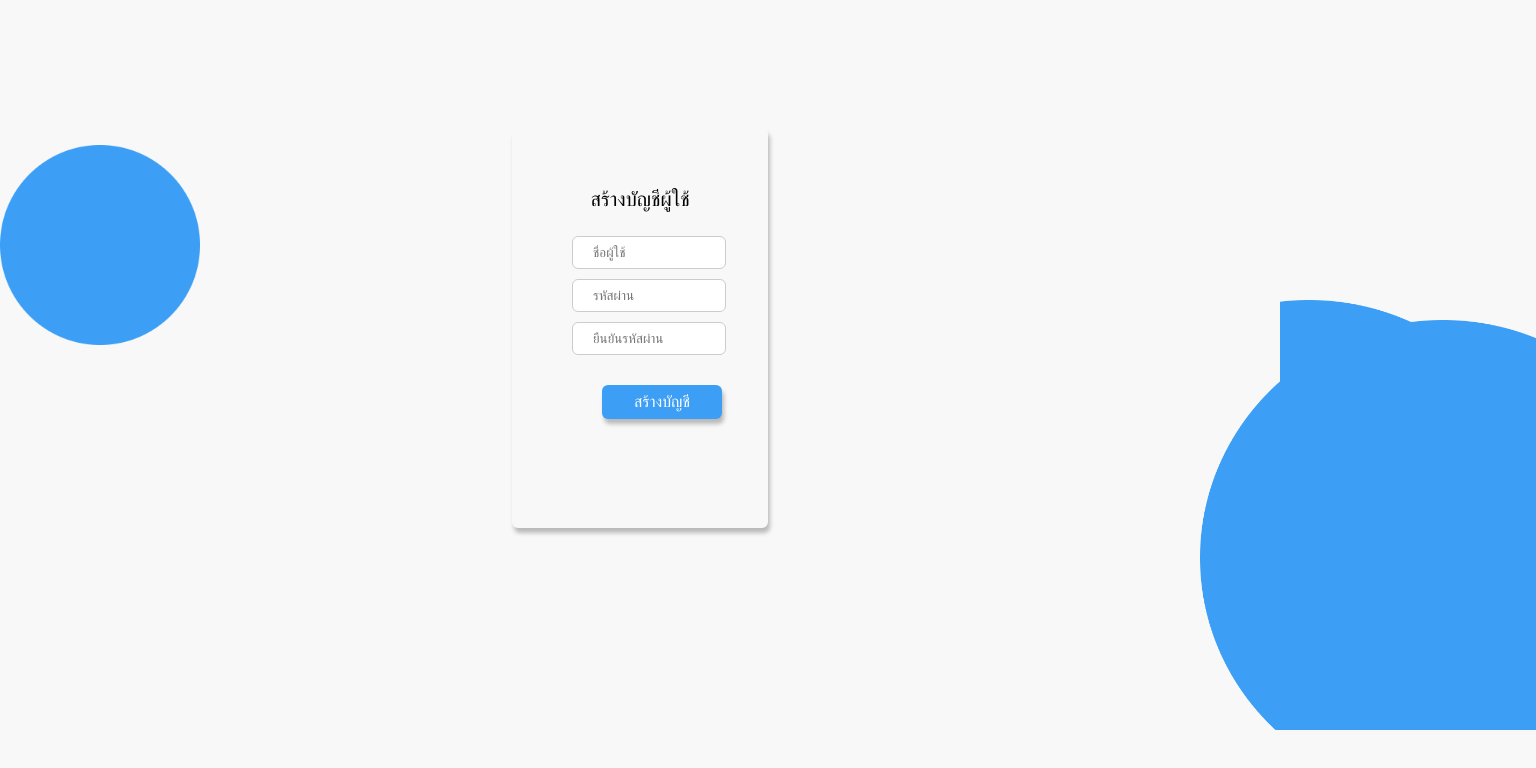
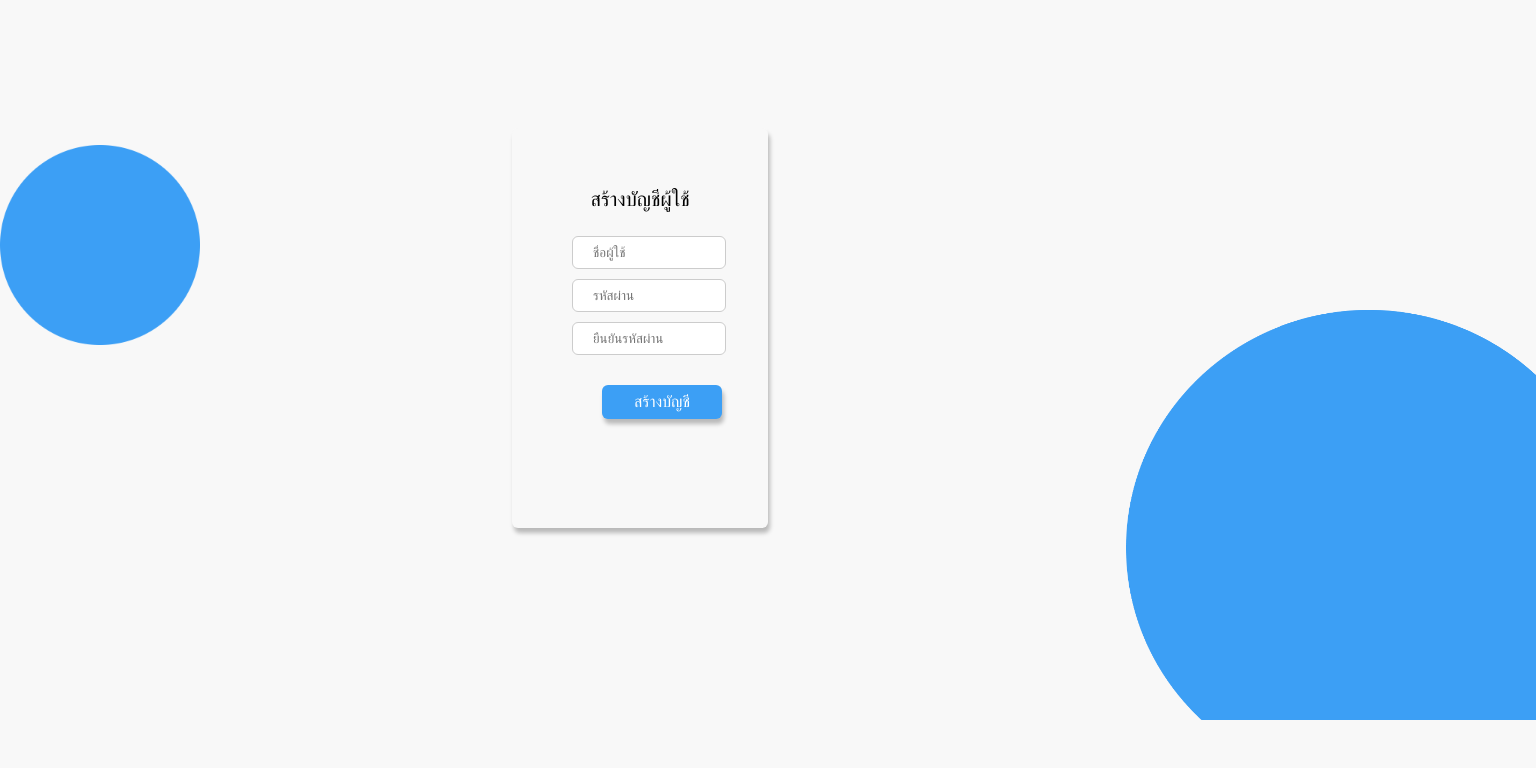
Before and after one commit to Kathaleeyaice/hostel-management, a Vue app: page /register in a window 1280 px wide. Shown: the top 768 px of the page, 1536 px wide, since content can reach past the window. Built offline with nearby package versions, Linux system fonts and the light colour scheme; a web font is replaced by a local one.

Commit message:
edit background position in project

```diff
--- a/src/App.vue
+++ b/src/App.vue
@@ -16,8 +16,8 @@ body {
   position: absolute;
   width: 410px;
   height: 410px;
-  left: 1066px;
-  top: 300px;
+  left: 1126px;
+  top: 310px;
   z-index: -1;
 }
 #backgroung2 {
--- a/src/views/loginScreen/loginScreen.vue
+++ b/src/views/loginScreen/loginScreen.vue
@@ -26,7 +26,9 @@
       </div>
       <button v-on:click="loginAccount()" class="loginButton">LogIn</button>
       <div class="registerButton">
-        ยังไม่มีบัญชีใช่ไหม?<router-link to="/register">สร้างบัญชีผู้ใช้</router-link>
+        ยังไม่มีบัญชีใช่ไหม?<router-link to="/register"
+          >สร้างบัญชีผู้ใช้</router-link
+        >
       </div>
     </div>
   </div>
@@ -154,7 +156,7 @@ a:hover {
   text-decoration: underline;
 }
 #backgroung {
-  left: 1170px;
-  top: 350px;
+  left: 1126px;
+  top: 310px;
 }
 </style>
--- a/src/views/registerScreen/registerScreen.vue
+++ b/src/views/registerScreen/registerScreen.vue
@@ -142,8 +142,8 @@ input {
   box-shadow: 2px 5px 4px rgba(0, 0, 0, 0.25);
   background-color: #6abaff;
 }
-#backgroung{
-  left: 1200px;
-  top: 320px;
+#backgroung {
+  left: 1126px;
+  top: 310px;
 }
 </style>
```
